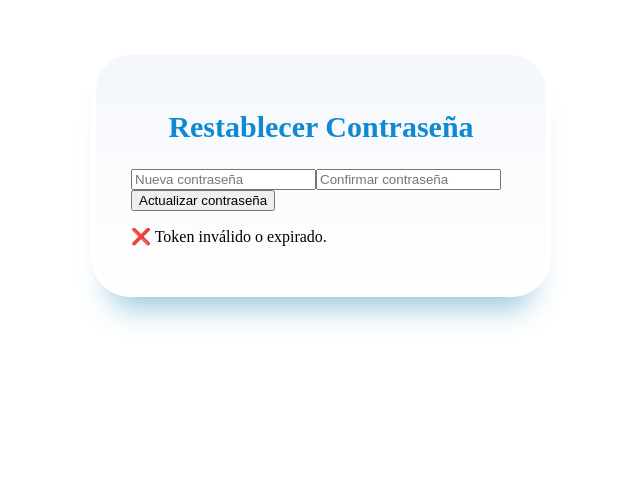
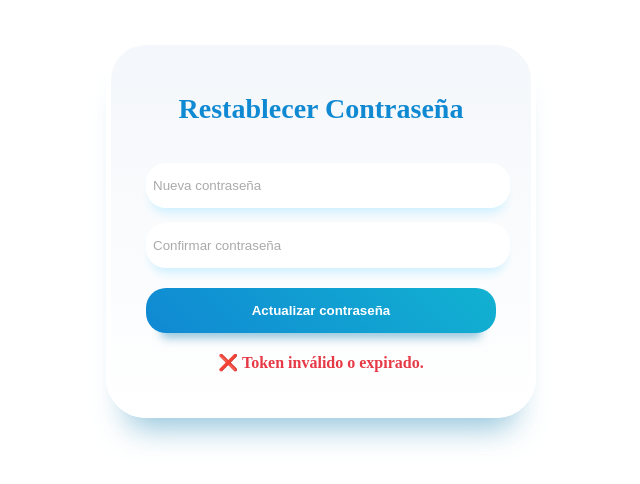
Before and after one commit to golivaxd/CandiGo, a Next.js app in the folder fronted/: page /reset-password in a window 1280 px wide. Shown: the top 484 px of the page, without its empty margins (319-959 px from the left). Built offline with nearby package versions, Linux system fonts and the light colour scheme.

Commit message:
funciona el password con css

```diff
--- a/fronted/src/app/reset-password/page.tsx
+++ b/fronted/src/app/reset-password/page.tsx
@@ -17,14 +17,14 @@ function ResetPasswordForm() {
   // Extrae access_token y refresh_token de query o hash
   const parsed = useMemo(() => {
     if (typeof window === 'undefined') return {};
-    // Primero intenta obtener de searchParams (query string)
     let access_token = searchParams.get('access_token');
     let refresh_token = searchParams.get('refresh_token');
     let type = searchParams.get('type');
-    // Si no se encontraron, intenta extraer del hash
     if (!access_token || !refresh_token) {
       const hash = window.location.hash;
-      const hashParams = new URLSearchParams(hash.startsWith('#') ? hash.slice(1) : hash);
+      const hashParams = new URLSearchParams(
+        hash.startsWith('#') ? hash.slice(1) : hash
+      );
       access_token = access_token || hashParams.get('access_token');
       refresh_token = refresh_token || hashParams.get('refresh_token');
       type = type || hashParams.get('type');
@@ -57,7 +57,9 @@ function ResetPasswordForm() {
     e.preventDefault();
 
     if (!sessionReady) {
-      setMessage('❌ Aún no se ha validado el enlace. Refresca la página o solicita otro correo.');
+      setMessage(
+        '❌ Aún no se ha validado el enlace. Refresca la página o solicita otro correo.'
+      );
       return;
     }
 
@@ -91,6 +93,7 @@ function ResetPasswordForm() {
           value={password}
           onChange={(e) => setPassword(e.target.value)}
           required
+          className="input"
         />
         <input
           type="password"
@@ -98,20 +101,29 @@ function ResetPasswordForm() {
           value={confirm}
           onChange={(e) => setConfirm(e.target.value)}
           required
+          className="input"
         />
-        <button type="submit" disabled={isSubmitting}>
+        <button type="submit" disabled={isSubmitting} className="reset-button">
           {isSubmitting ? 'Guardando...' : 'Actualizar contraseña'}
         </button>
       </form>
 
-      {message && <p>{message}</p>}
+      {message && (
+        <p
+          className={`reset-message ${
+            message.includes('❌') || message.includes('⚠️') ? 'error' : 'success'
+          }`}
+        >
+          {message}
+        </p>
+      )}
     </div>
   );
 }
 
 export default function ResetPasswordPage() {
   return (
-    <Suspense fallback={<div>Loading...</div>}>
+    <Suspense fallback={<div style={{ textAlign: 'center' }}>Cargando...</div>}>
       <ResetPasswordForm />
     </Suspense>
   );
--- a/fronted/src/app/reset-password/reset.css
+++ b/fronted/src/app/reset-password/reset.css
@@ -1,40 +1,40 @@
 /* reset.css */
 
 .reset-container {
-  max-width: 380px;
+  max-width: 350px;
+  background: #f8f9fd;
   background: linear-gradient(
     0deg,
     rgb(255, 255, 255) 0%,
     rgb(244, 247, 251) 100%
   );
   border-radius: 40px;
-  padding: 30px 35px;
+  padding: 25px 35px;
   border: 5px solid rgb(255, 255, 255);
   box-shadow: rgba(133, 189, 215, 0.88) 0px 30px 30px -20px;
-  margin: 50px auto;
+  margin: 40px auto;
 }
 
 .reset-heading {
   text-align: center;
   font-weight: 900;
-  font-size: 30px;
+  font-size: 28px;
   color: rgb(16, 137, 211);
 }
 
 .reset-form {
-  margin-top: 25px;
+  margin-top: 20px;
 }
 
 .input {
   width: 100%;
   background: white;
   border: none;
-  padding: 15px 10px;
+  padding: 15px 5px;
   border-radius: 20px;
   margin-top: 15px;
   box-shadow: #cff0ff 0px 10px 10px -5px;
   border-inline: 2px solid transparent;
-  font-size: 16px;
 }
 
 .input::placeholder {
@@ -57,13 +57,12 @@
   );
   color: white;
   padding-block: 15px;
-  margin: 25px auto 0 auto;
+  margin: 20px auto;
   border-radius: 20px;
   box-shadow: rgba(133, 189, 215, 0.88) 0px 20px 10px -15px;
   border: none;
   transition: all 0.2s ease-in-out;
   cursor: pointer;
-  font-size: 16px;
 }
 
 .reset-button:hover {
@@ -78,9 +77,8 @@
 
 .reset-message {
   font-weight: 600;
-  margin-top: 20px;
+  margin-top: 15px;
   text-align: center;
-  font-size: 15px;
 }
 
 .reset-message.error {
```
